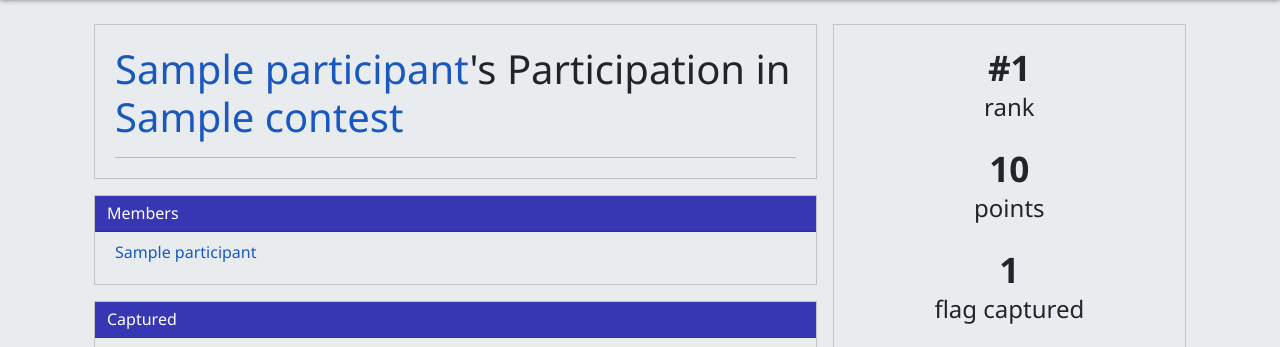
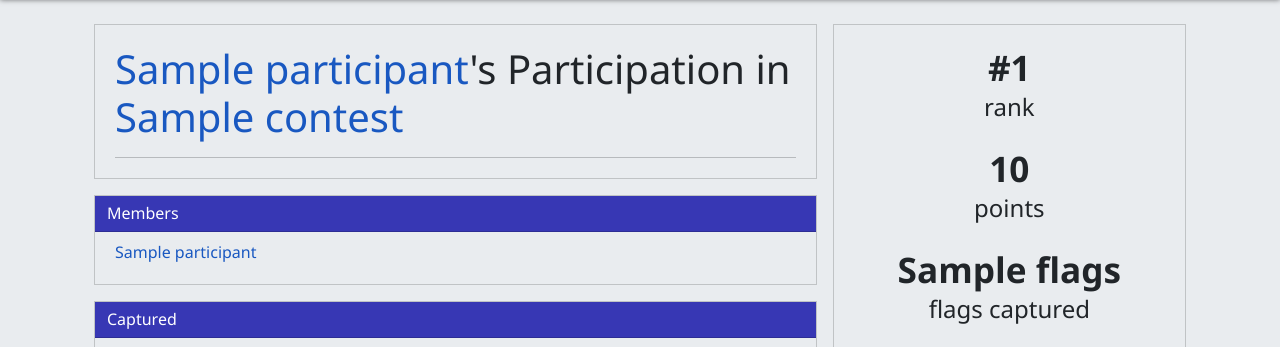
Before and after one commit to mcpt/ctf, a Django app: template templates/contest/participation.html in a window 1280 px wide. Shown: the part 50-397 px from the top of the page. Run offline with Django 3.2, Linux system fonts and the light colour scheme; the template is opened without the code that fills it: most values are stand-ins (such as "Sample title", 1, 10 or a date in 2020); style sheets or scripts are compiled from the project's sources; parts of the project's set-up code (start-up, migrations or seed data) failed here and were passed over; some libraries are stand-ins or nearby versions.

Commit message:
Fixed flag captured.

```diff
--- a/templates/contest/participation.html
+++ b/templates/contest/participation.html
@@ -50,8 +50,8 @@
                 <span>point{{ participation.points|pluralize }}</span>
             </div>
             <div>
-                <span>{{ participation.flag_count }}</span>
-                <span>flag{{ participation.flag_count|pluralize }} captured</span>
+                <span>{{ participation.flags }}</span>
+                <span>flag{{ participation.flags|pluralize }} captured</span>
             </div>
             <div>
                 <span>{{ participation.time_taken }}</span>
```
